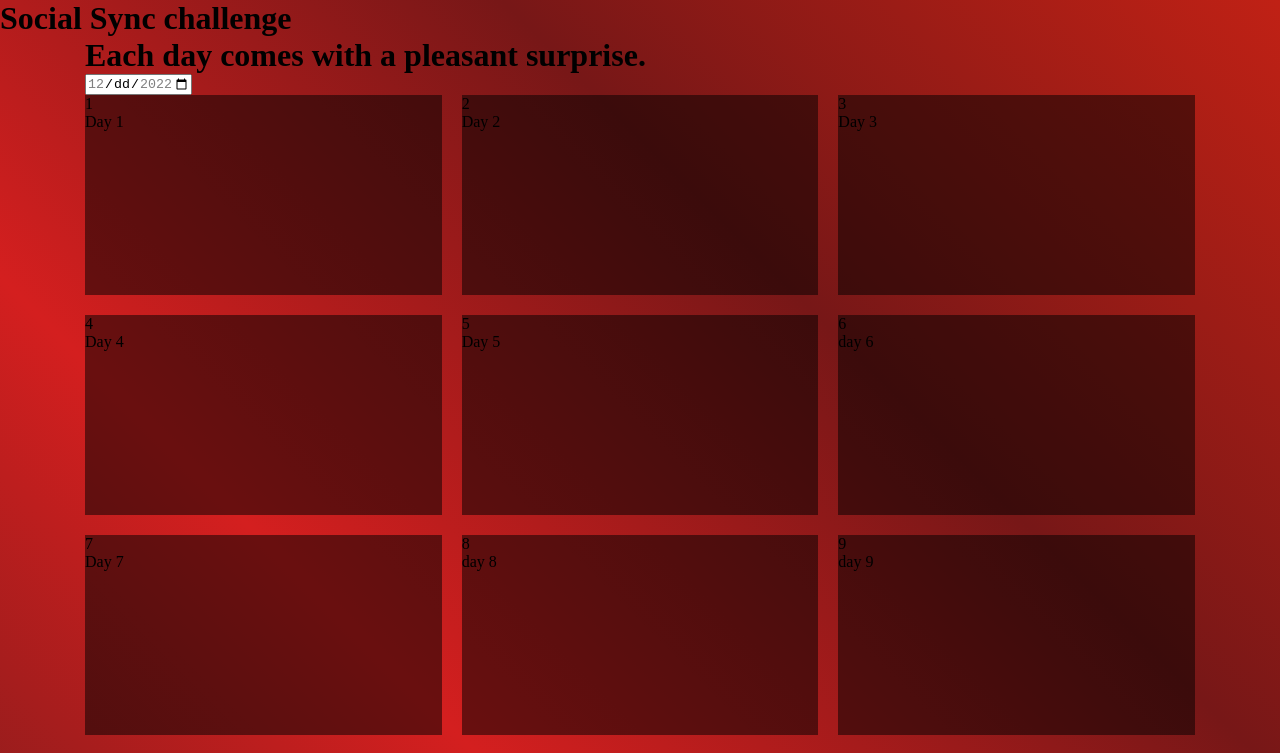
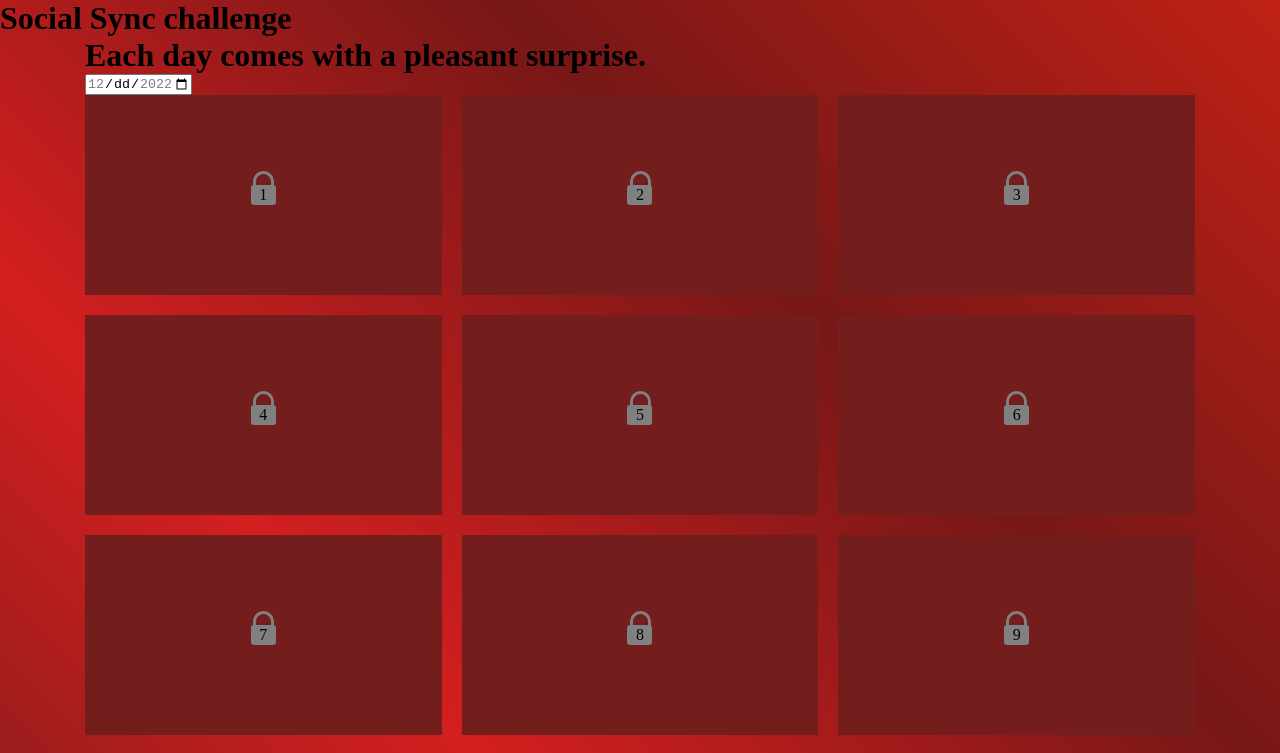
Before and after one commit to flare-s/social-sync, a React (Create React App) app: page / in a window 1280 px wide. Shown: the top 753 px of the page. Built offline with nearby package versions, Linux system fonts and the light colour scheme.

Commit message:
Basic styles to the windows

```diff
--- /dev/null
+++ b/src/components/window/Lock.module.scss
@@ -0,0 +1,33 @@
+.container {
+  position: absolute;
+  top: 0;
+  left: 0;
+  width: 100%;
+  height: 100%;
+  background-color: rgba(0, 0, 0, 0.3);
+  display: flex;
+  justify-content: center;
+  align-items: center;
+}
+
+.lock {
+  background: gray;
+  border-radius: 3px;
+  width: 25px;
+  height: 20px;
+  //   margin-top: 60px;
+  //   margin-left: 60px;
+  position: relative;
+
+  &::before {
+    content: "";
+    display: block;
+    position: absolute;
+    border: 3px solid gray;
+    top: -14px;
+    left: 2.3px;
+    width: 15px;
+    height: 27px;
+    border-radius: 35px 35px 0 0;
+  }
+}
--- a/src/components/window/Window.js
+++ b/src/components/window/Window.js
@@ -1,4 +1,5 @@
 import windowStyles from "./Window.module.scss";
+import LockStyles from "./Lock.module.scss";
 
 const Window = ({ windowObj, setWindows }) => {
   const handleClick = (id) => {
@@ -23,7 +24,12 @@ const Window = ({ windowObj, setWindows }) => {
       }`}
       onClick={() => handleClick(windowObj.id)}
     >
-      <div>{windowObj.day}</div>
+      <div className={windowStyles.day}>
+        <span>{windowObj.day}</span>
+      </div>
+      <div className={LockStyles.container}>
+        <div className={LockStyles.lock}></div>
+      </div>
       <div>{windowObj.text}</div>
     </li>
   );
--- a/src/components/window/Window.module.scss
+++ b/src/components/window/Window.module.scss
@@ -1,8 +1,55 @@
 .window {
   background-color: rgba(0, 0, 0, 0.5);
   height: 200px;
+  position: relative;
+  overflow: hidden;
 
-  &.active {
-    background-color: rgba(32, 84, 139, 0.5);
+  .day {
+    position: absolute;
+    top: 0;
+    left: 0;
+    width: 100%;
+    height: 100%;
+    display: flex;
+    justify-content: center;
+    align-items: center;
+
+    &::after {
+      content: "";
+      position: absolute;
+      left: -10%;
+      width: 60%;
+      height: 200%;
+      background-color: brown;
+      transform: translateX(0) rotate(-20deg);
+      transition: transform 0.5s ease;
+    }
+    &::before {
+      transform: translateX(0) rotate(-20deg);
+      right: -10%;
+      content: "";
+      position: absolute;
+      width: 60%;
+      height: 200%;
+      background-color: brown;
+      transition: transform 0.5s ease;
+    }
+  }
+
+  span {
+    z-index: 5;
   }
 }
+
+.active {
+  background-color: rgba(32, 84, 139, 0.5);
+
+  .day {
+    &::after {
+      transform: translateX(-110%) rotate(-20deg);
+    }
+    &::before {
+      transform: translateX(110%) rotate(-20deg);
+    }
+  }
+}
```
